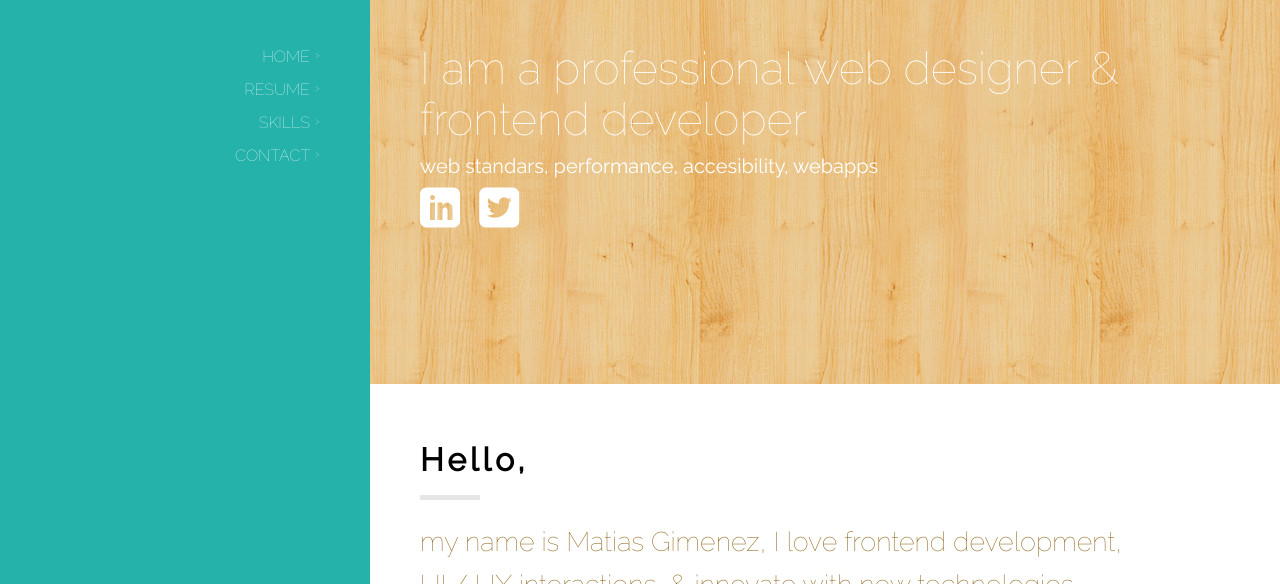
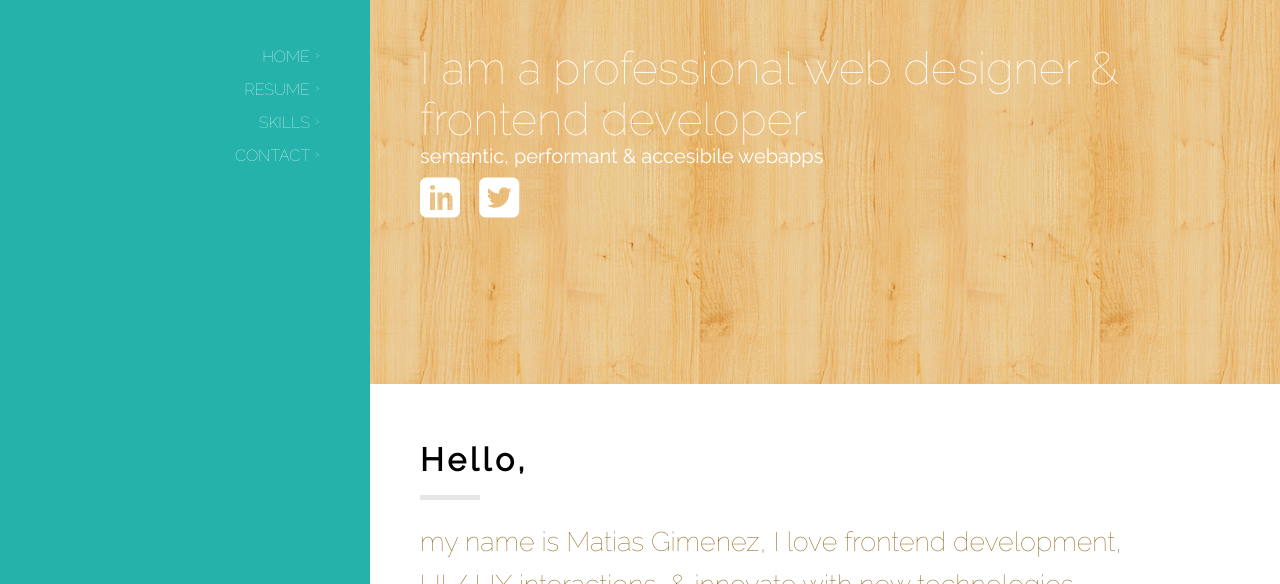
Before and after one commit to mgimenez/joptiwebs, a website: page profile/src/index.html in a window 1280 px wide. Shown: the part 216-800 px from the top of the page. Drawn offline with Linux system fonts and the light colour scheme; files whose address does not match are found by name.

Commit message:
fixes profile

```diff
--- a/profile/src/index.html
+++ b/profile/src/index.html
@@ -25,7 +25,7 @@
         <main>
             <section id="home" class="home">
                 <h2>I am a professional web designer & <br/>frontend developer</h2>
-                <h5>web standars, performance, accesibility, webapps</h5>
+                <h5>semantic, performant & accesibile webapps</h5>
                 <a href="https://ar.linkedin.com/in/gimenezmatias" target="_blank" class="icon-icon-li">Linkedin</a>
                 <a href="https://twitter.com/jopti" target="_blank" class="icon-icon-tw">Twitter</a>
             </section>
--- a/profile/src/sass/styles.scss
+++ b/profile/src/sass/styles.scss
@@ -92,7 +92,7 @@ section {
 	}
 
 	h5 {
-		margin: 10px 0;
+		margin: 0 0 10px 0;
 		font-size: 20px;
 		font-weight: 400;
 	}
```
Also changed, not shown: profile/build/assets/images/bkg-home.jpg (deleted), profile/build/css/styles.min.css, profile/build/index.html, profile/build/js/script.js, profile/src/assets/images/bkg-skills.jpg, profile/src/stylesheets/styles.css, 1 other file.
